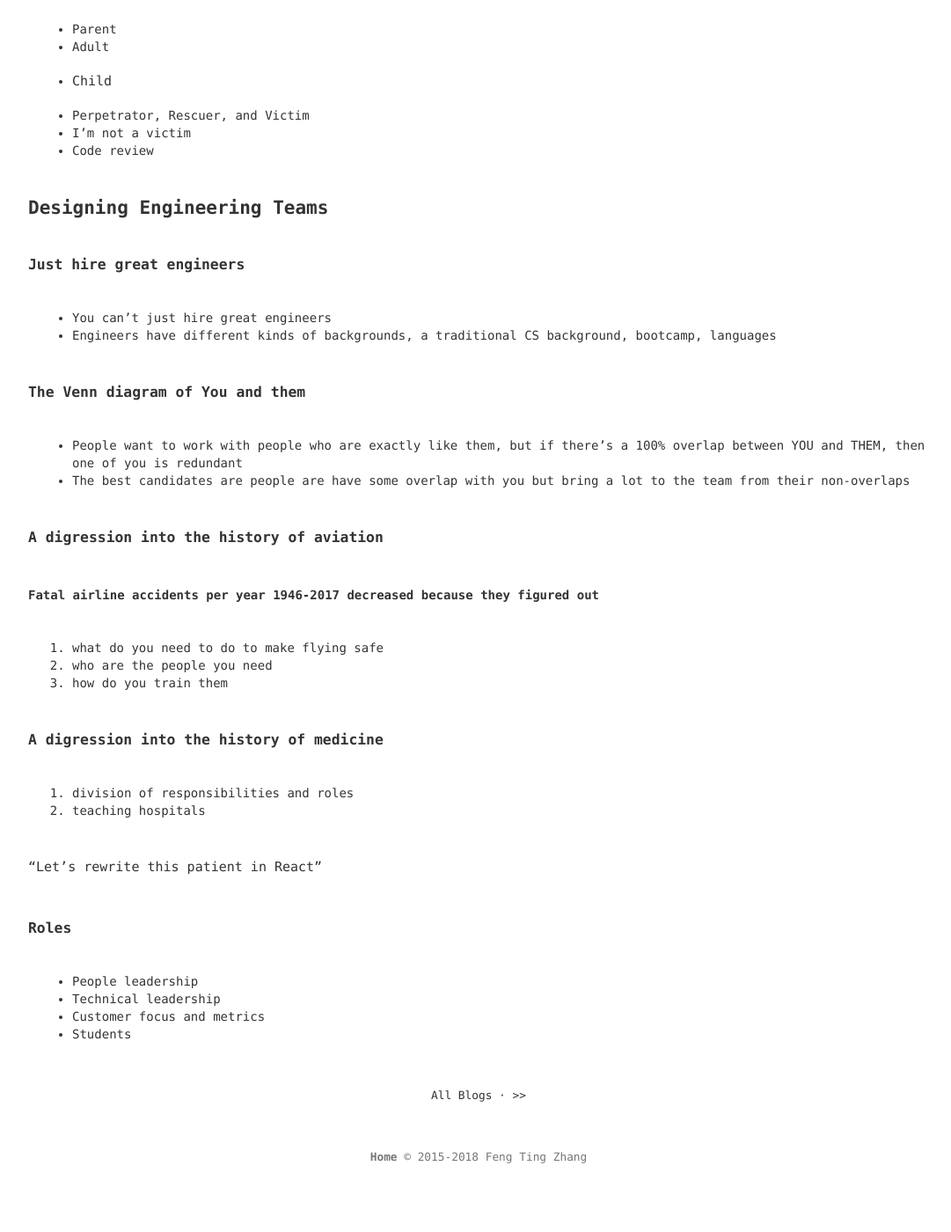
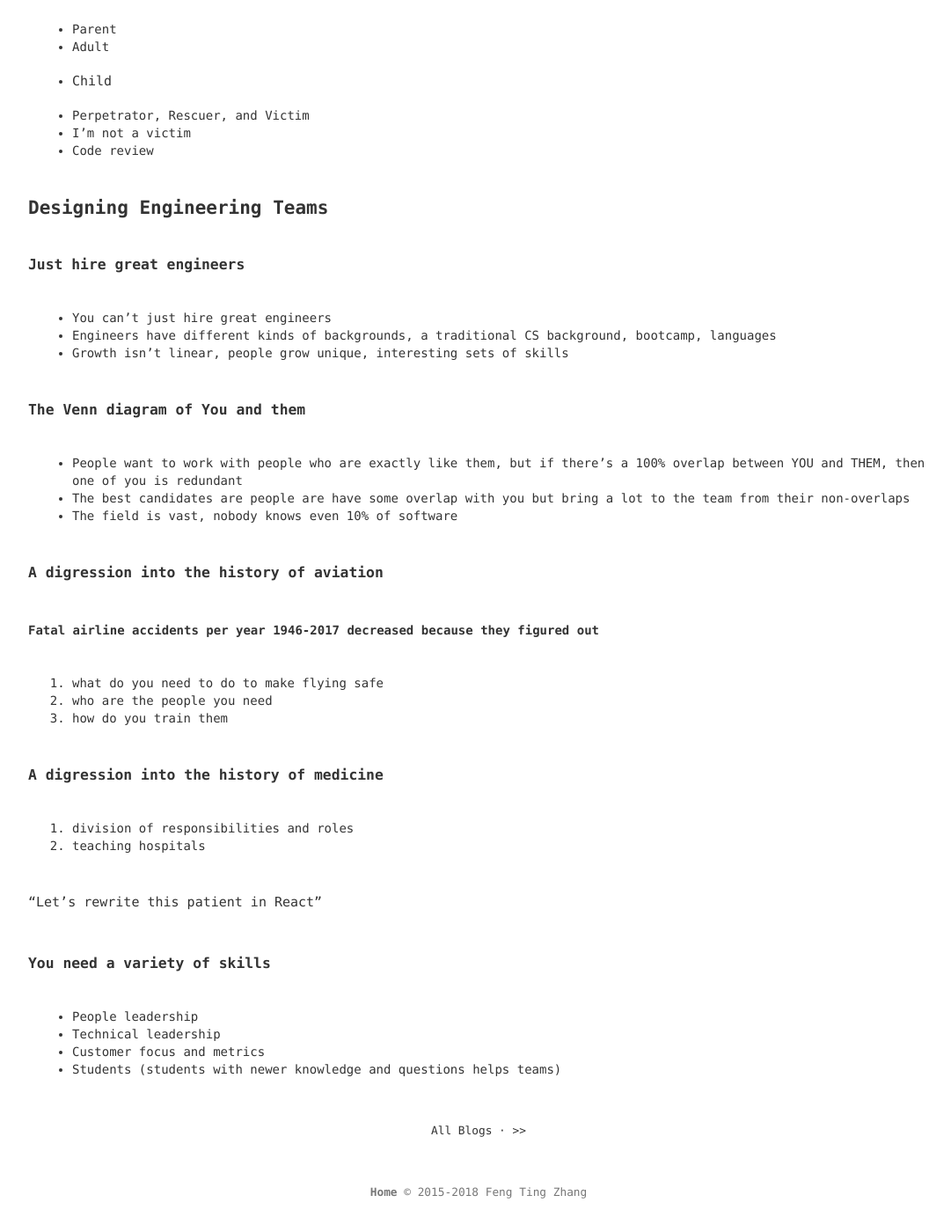
Before and after one commit to fengtingzhang/blog, a Jekyll site: the page built from _posts/2018-11-13-rubyconf-2018-day-one.md, in a window 1280 px wide and 1400 px high, scrolled down 3640 px. Shown: the whole window at 88% size, without its empty margins (96-1177 px from the left). Built offline with Jekyll 4.4.1, drawn with Linux system fonts in a browser that asks for light colours; before the commit the page ends 5000 px from its top, so only the background shows below that.

Commit message:
Update 2018-11-13-rubyconf-2018-day-one.md

```diff
--- a/_posts/2018-11-13-rubyconf-2018-day-one.md
+++ b/_posts/2018-11-13-rubyconf-2018-day-one.md
@@ -126,10 +126,12 @@ https://tinyurl.com/ruby26
 ### Just hire great engineers
 * You can't just hire great engineers
 * Engineers have different kinds of backgrounds, a traditional CS background, bootcamp, languages
+* Growth isn't linear, people grow unique, interesting sets of skills
 
 ### The Venn diagram of You and them
 * People want to work with people who are exactly like them, but if there's a 100% overlap between YOU and THEM, then one of you is redundant
 * The best candidates are people are have some overlap with you but bring a lot to the team from their non-overlaps
+* The field is vast, nobody knows even 10% of software
 
 ### A digression into the history of aviation
 #### Fatal airline accidents per year 1946-2017 decreased because they figured out
@@ -143,8 +145,8 @@ https://tinyurl.com/ruby26
 
 "Let's rewrite this patient in React"
 
-### Roles
+### You need a variety of skills
 * People leadership
 * Technical leadership
 * Customer focus and metrics
-* Students
+* Students (students with newer knowledge and questions helps teams)
```
